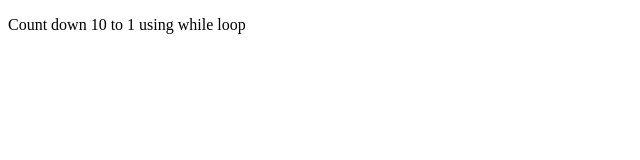
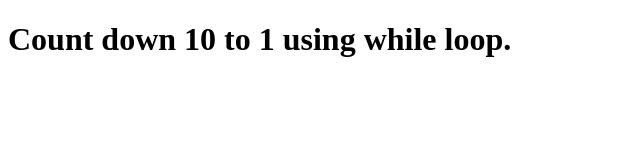
Before and after one commit to pkraj90/LoopandMath, a plain HTML site: page index.html in a window 1280 px wide. Shown: the whole page, without its empty margins (0-640 px from the left). Drawn offline with Linux system fonts and the light colour scheme.

Commit message:
content updated

```diff
--- a/index.html
+++ b/index.html
@@ -6,7 +6,7 @@
     <title> Loop and Math Method</title>
 </head>
 <body>
-<p> Count down 10 to 1 using while loop</p>
-<script scr = "./script.js"> </script>
+<h1> Count down 10 to 1 using while loop.</h1>
+<script scr ="./script.js"> </script>
 </body>
 </html>
```
